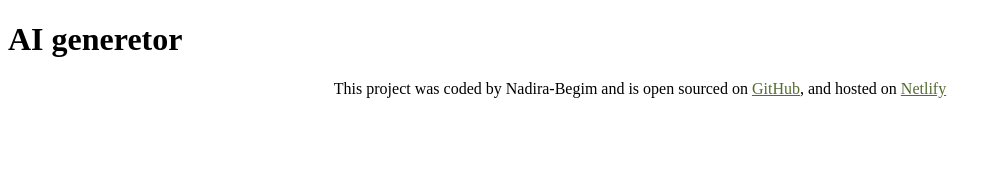
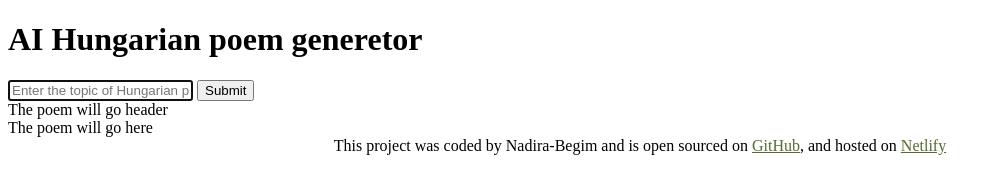
Before and after one commit to Nadi2894/Hungarian-Poem, a plain HTML site: page index.html in a window 1280 px wide. Shown: the whole page, without its empty margins (0-1001 px from the left). Drawn offline with Linux system fonts and the light colour scheme.

Commit message:
Added basic HTML structure

```diff
--- a/index.html
+++ b/index.html
@@ -4,10 +4,29 @@
     <meta charset="UTF-8" />
     <meta name="viewport" content="width=device-width, initial-scale=1.0" />
     <link rel="stylesheet" href="styles.css" />
-    <title>Document</title>
+    <title>AI Hungarian poem generetor</title>
   </head>
   <body>
-    <h1>AI generetor</h1>
+    <header>
+      <h1>AI Hungarian poem generetor</h1>
+      <main>
+        <form>
+          <input
+            type="text"
+            placeholder="Enter the topic of Hungarian poem"
+            autofocus
+            required
+            autocomplete="off"
+          />
+          <input type="submit" />
+        </form>
+        <div>
+          The poem will go header
+          <br />
+          The poem will go here
+        </div>
+      </main>
+    </header>
     <footer>
       This project was coded by Nadira-Begim and is open sourced on
       <a href="https://github.com/Nadi2894/Hungarian-Poem" target="_blank">
```
